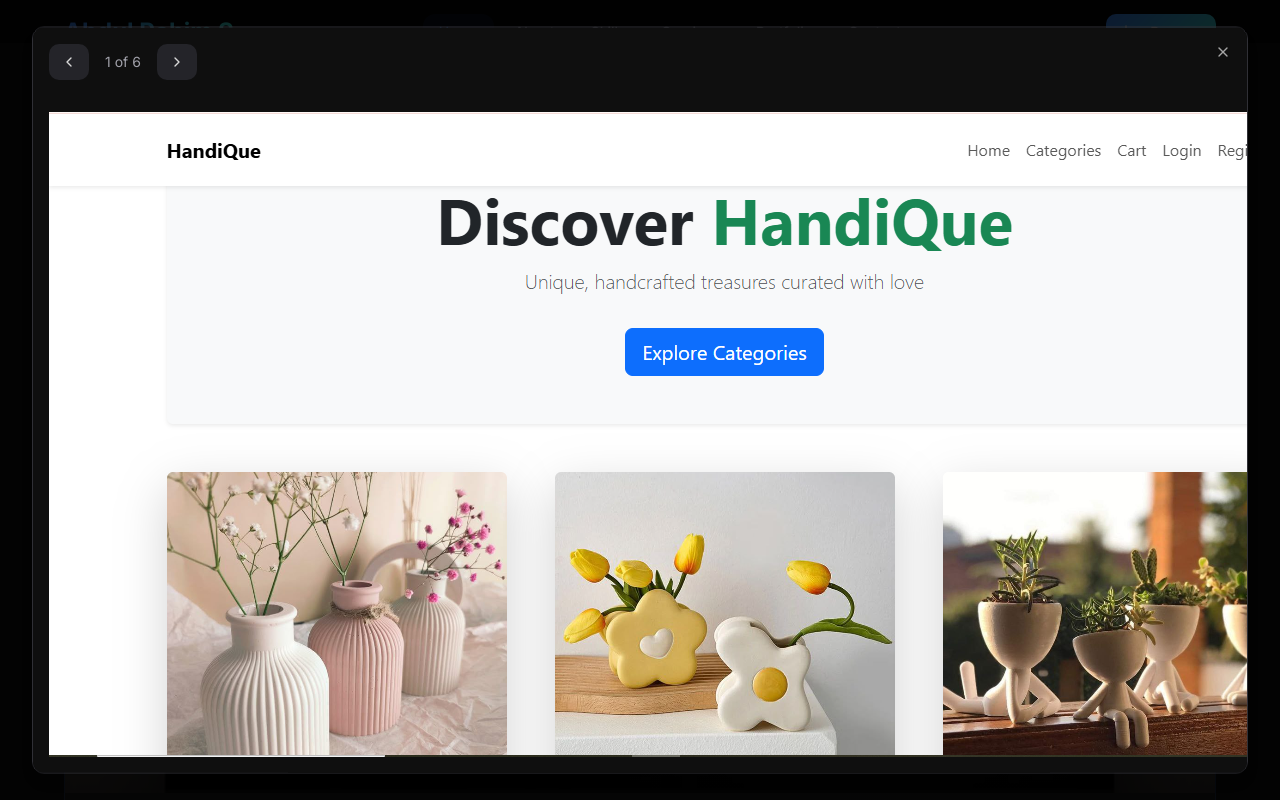
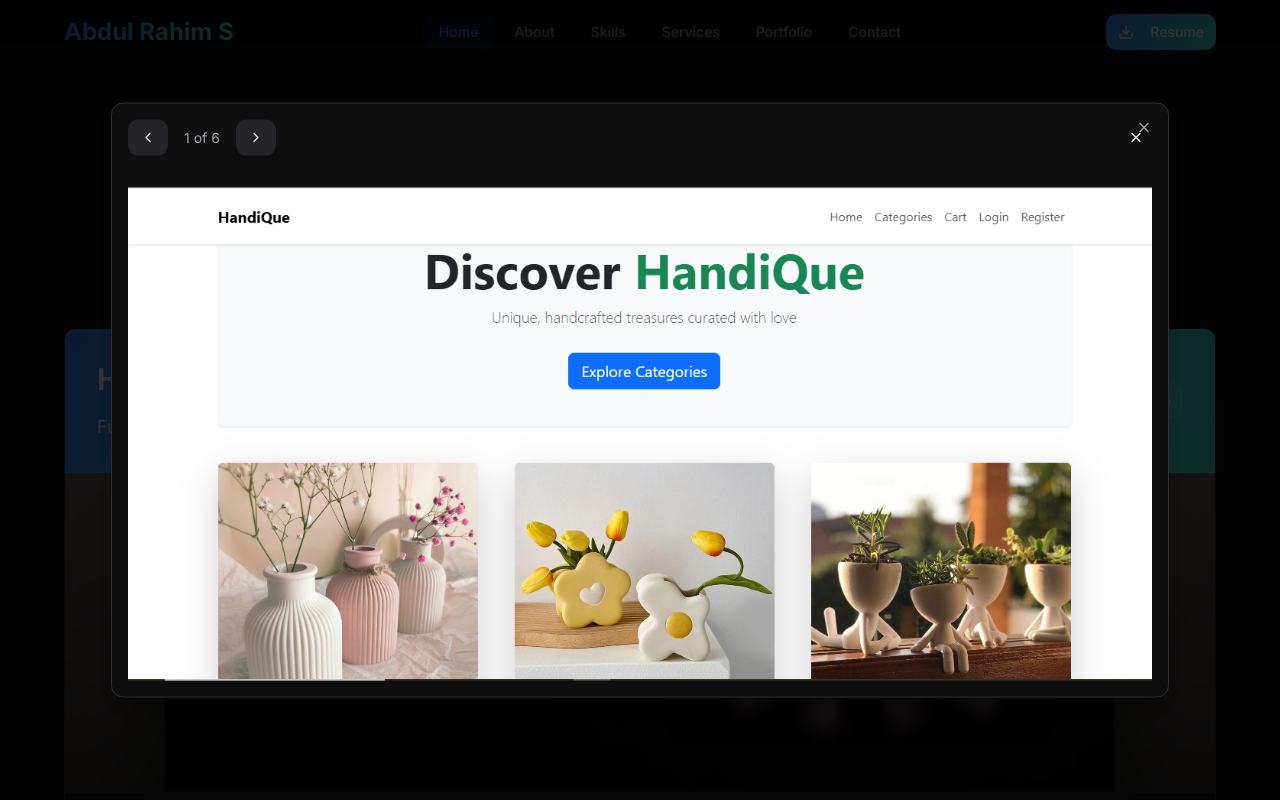
Before and after one commit to RahimWorks/rahimworks, a React (Vite) app: page / in a window 1280 px wide. Both pictures are taken after a click on the button "Live Demo". Shown: the part 6101-6901 px from the top of the page. Built offline with nearby package versions, Linux system fonts and the light colour scheme.

Commit message:
Adjust demo gallery display
Updated the demo gallery to ensure images fit the display without zooming or cropping, allowing for a perfect viewing experience of the portfolio.
Here are the files that were edited by the AI in that message:
-edited src/components/DemoGallery.tsx

```diff
--- a/src/components/DemoGallery.tsx
+++ b/src/components/DemoGallery.tsx
@@ -72,7 +72,7 @@ const DemoGallery = ({ isOpen, onClose }: DemoGalleryProps) => {
 
   return (
     <Dialog open={isOpen} onOpenChange={onClose}>
-      <DialogContent className="max-w-[95vw] max-h-[95vh] w-fit h-fit p-4 overflow-auto">
+      <DialogContent className="max-w-[90vw] max-h-[90vh] w-fit h-fit p-4">
         <div className="flex justify-between items-center mb-4">
           <div className="flex gap-4 items-center">
             <Button
@@ -110,7 +110,7 @@ const DemoGallery = ({ isOpen, onClose }: DemoGalleryProps) => {
           <img
             src={screenshots[currentSlide].image}
             alt={screenshots[currentSlide].title}
-            className="max-w-none"
+            className="max-w-[80vw] max-h-[70vh] object-contain"
           />
         </div>
       </DialogContent>
```
